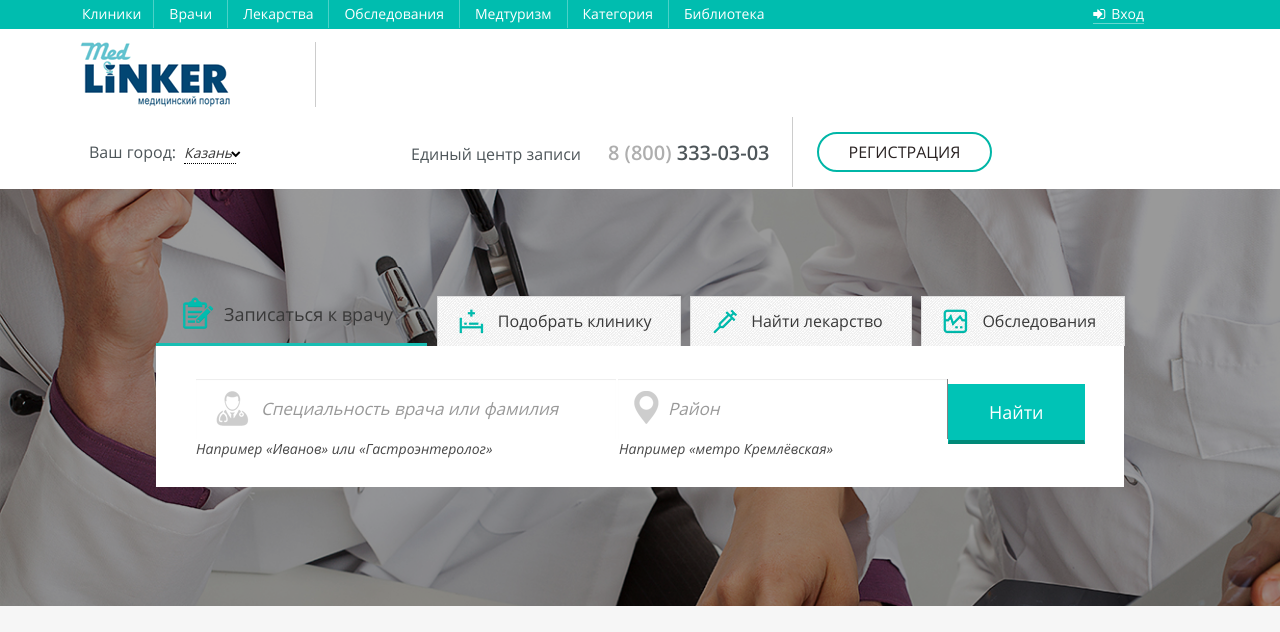
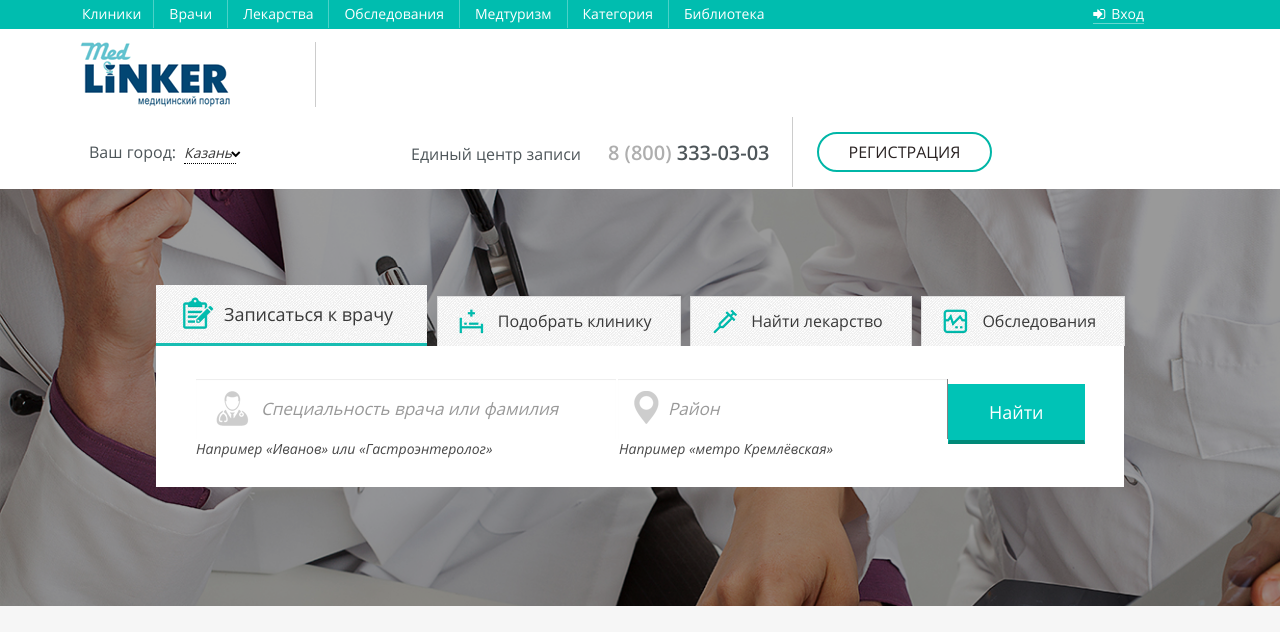
Before and after one commit to rinatoptimus/my-linker-2, a website: page index.html in a window 1280 px wide. Shown: the top 632 px of the page. Drawn offline with nearby package versions, Linux system fonts and the light colour scheme.

Commit message:
Исправлена табов (прозрачность распространялась и на табы на Главной).

```diff
--- a/app/sass/_vrach.scss
+++ b/app/sass/_vrach.scss
@@ -69,9 +69,9 @@
   font-weight: 600;
   color: $white;
 }
-.nav-tabs > li.active > a,
-.nav-tabs > li.active > a:focus,
-.nav-tabs > li.active > a:hover {
+.nav-tabs > li.active > a.tab-link,
+.nav-tabs > li.active > a.tab-link:focus,
+.nav-tabs > li.active > a.tab-link:hover {
   background: transparent !important;
 }
 .nav-tabs-custom {
@@ -79,7 +79,7 @@
   width: 100%;
   border-bottom: transparent;
     li.active {
-      a {
+      a.tab-link {
         border: none !important;
         background-color: transparent;
         color: $white !important;
@@ -93,7 +93,7 @@
     li {
       float: none;
       display: table-cell;
-      a {
+      a.tab-link {
         margin-right: 0;
         padding-top: 22px;
         padding-bottom: 20px;
```
Also changed, not shown: app/css/style.css.
